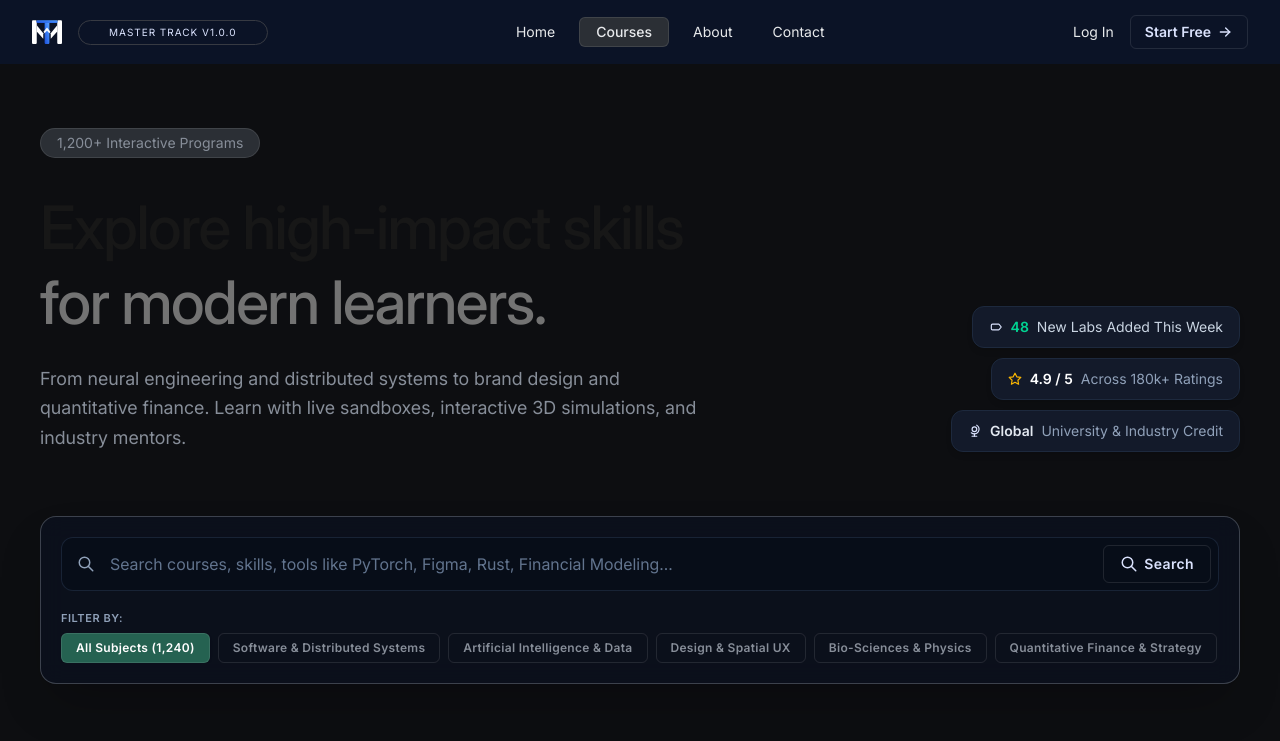
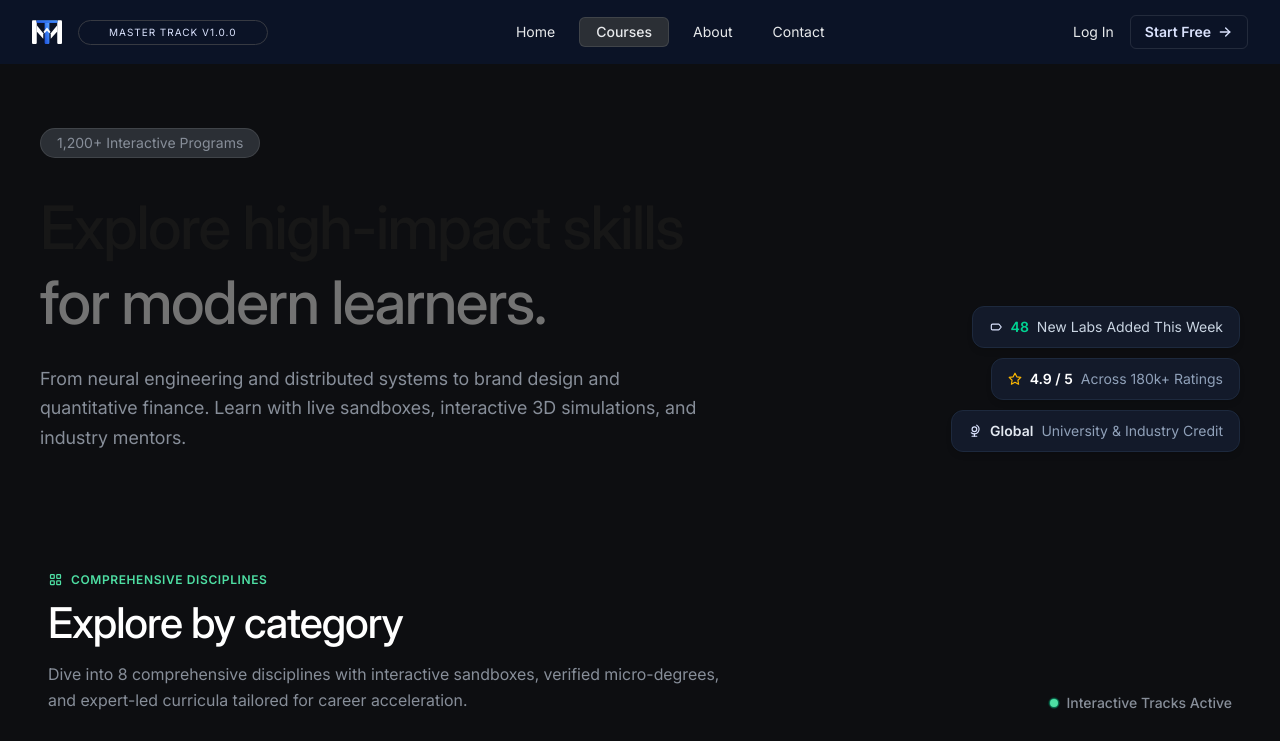
Before and after one commit to RaviGahire/lms-app, a React (Vite) app in the folder front-end/: page /courses in a window 1280 px wide. Shown: the top 741 px of the page. Built offline with nearby package versions, Linux system fonts and the light colour scheme.

Commit message:
fix: remove CourseFilterBar import from CoursesPage component

```diff
--- a/front-end/src/pages/courses/CoursesPage.tsx
+++ b/front-end/src/pages/courses/CoursesPage.tsx
@@ -1,6 +1,5 @@
 import { CataLogHero } from './components/CataLogHero';
 import { CategoryGrid } from './components/CategoryGrid';
-import { CourseFilterBar } from './components/CourseFilterBar';
 import { CuratedPathways } from './components/CuratedPathways';
 import { MasterclassesAndOutcomes } from './components/MasterclassesAndOutcomes';
 
@@ -8,7 +7,6 @@ export const CoursesPage = () => {
   return (
     <section aria-label="courses-page">
       <CataLogHero />
-      <CourseFilterBar />
       <CategoryGrid />
       <CuratedPathways />
       <MasterclassesAndOutcomes />
```
